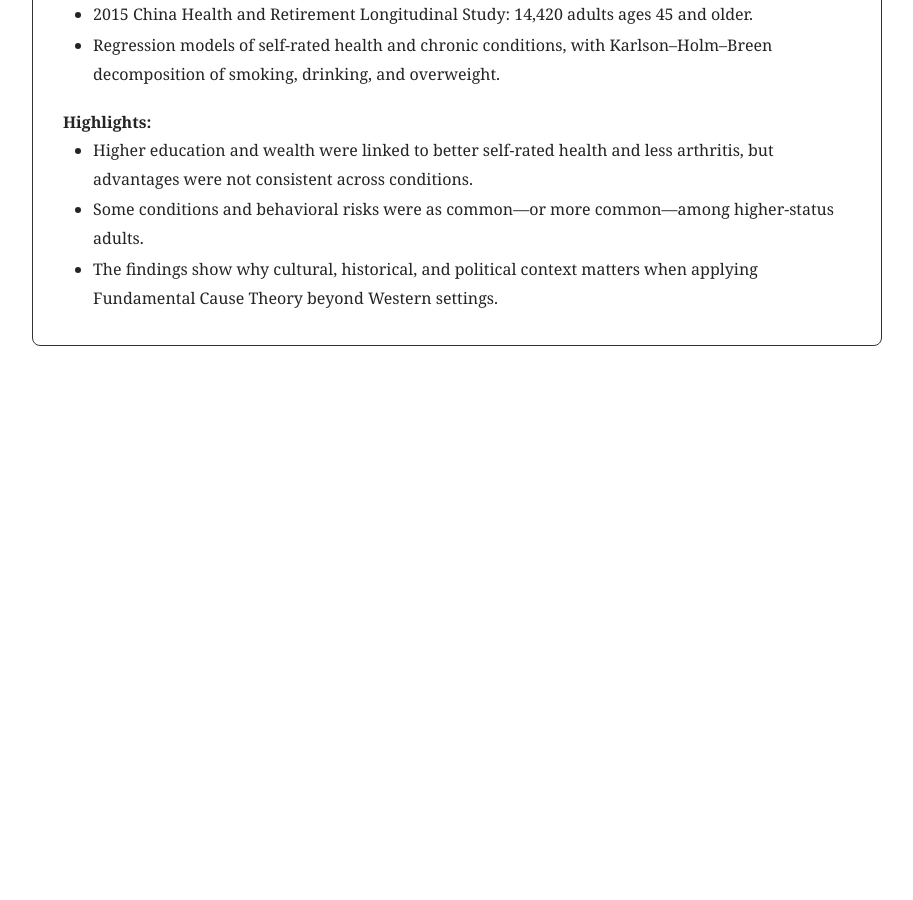
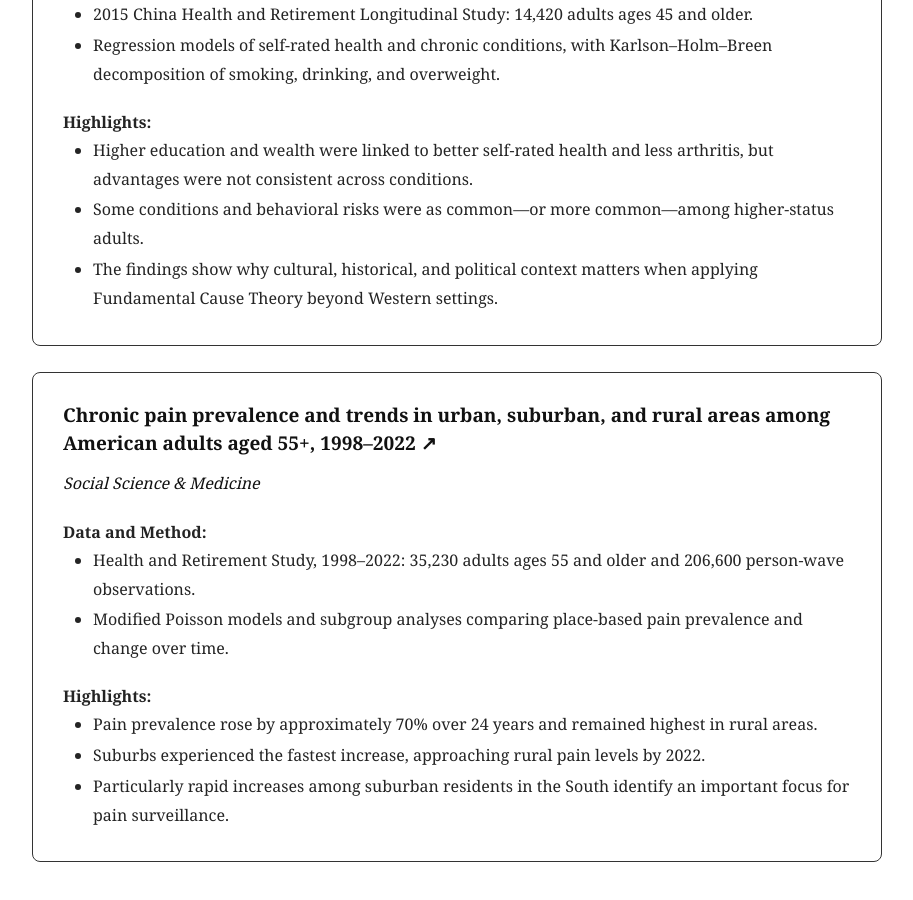
Before and after one commit to RuiZoeHuang/ruizoehuang.github.io, a Jekyll site: the page built from _pages/research-contextualizing-health.html, in a window 1280 px wide and 900 px high, scrolled down 2096 px. Shown: the whole window, without its empty margins (183-1096 px from the left). Built offline with Jekyll 4.4.1, drawn with Linux system fonts in a browser that asks for light colours; cached includes are drawn as plain includes; before the commit the page ends 2501 px from its top, so only the background shows below that.

Commit message:
Copy urban suburban rural chronic pain article card into contextualizing health

```diff
--- a/_pages/research-contextualizing-health.html
+++ b/_pages/research-contextualizing-health.html
@@ -40,4 +40,12 @@ author_profile: false
 <h4>Highlights:</h4>
 <ul><li>Higher education and wealth were linked to better self-rated health and less arthritis, but advantages were not consistent across conditions.</li><li>Some conditions and behavioral risks were as common—or more common—among higher-status adults.</li><li>The findings show why cultural, historical, and political context matters when applying Fundamental Cause Theory beyond Western settings.</li></ul>
 </article>
+<article class="research-block">
+<h3><a href="https://doi.org/10.1016/j.socscimed.2025.118625" target="_blank" rel="noopener noreferrer">Chronic pain prevalence and trends in urban, suburban, and rural areas among American adults aged 55+, 1998–2022<span aria-hidden="true"> ↗</span></a></h3>
+<p class="research-publication">Social Science &amp; Medicine</p>
+<h4>Data and Method:</h4>
+<ul><li>Health and Retirement Study, 1998–2022: 35,230 adults ages 55 and older and 206,600 person-wave observations.</li><li>Modified Poisson models and subgroup analyses comparing place-based pain prevalence and change over time.</li></ul>
+<h4>Highlights:</h4>
+<ul><li>Pain prevalence rose by approximately 70% over 24 years and remained highest in rural areas.</li><li>Suburbs experienced the fastest increase, approaching rural pain levels by 2022.</li><li>Particularly rapid increases among suburban residents in the South identify an important focus for pain surveillance.</li></ul>
+</article>
 </div>
```
